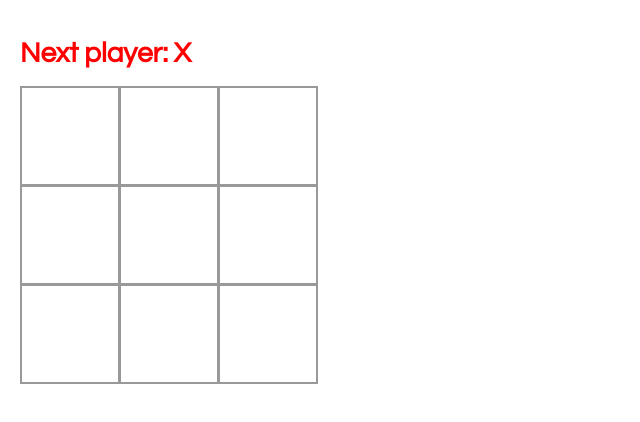
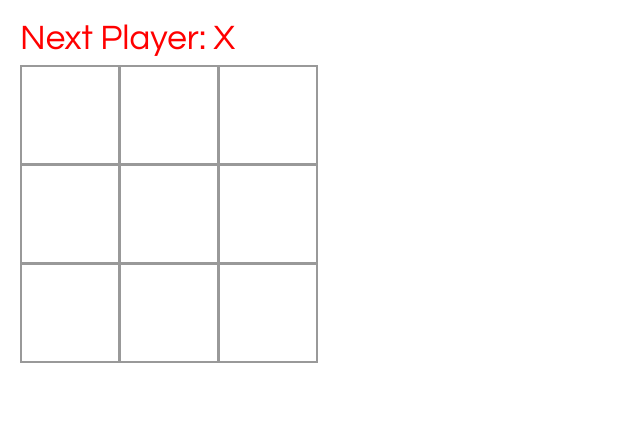
Before and after one commit to bdog72/fish-picker, a React app: page / in a window 1280 px wide. Shown: the whole page, without its empty margins (0-640 px from the left). Built offline with nearby package versions, Linux system fonts and the light colour scheme; some packages are replaced by stand-ins of ours.

Commit message:
the core game is working, not completely finished though

```diff
--- a/src/components/App.js
+++ b/src/components/App.js
@@ -1,27 +1,32 @@
 import React, { Component } from 'react'
 
-class Square extends Component {
-  render () {
-    return (
-      <button className='square' onClick={() => this.props.onClick()}>
-        {this.props.value}
-      </button>
-    )
-  }
+function Square (props) {
+  return (
+    <button className='square' onClick={props.onClick}>
+      {props.value}
+    </button>
+  )
 }
 
 class Board extends Component {
   constructor () {
     super()
     this.state = {
-      squares: Array(9).fill(null)
+      squares: Array(9).fill(null),
+      xIsNext: true
     }
   }
 
   handleClick (i) {
     const squares = this.state.squares.slice()
-    squares[i] = 'X'
-    this.setState({squares: squares})
+    if (calculateWinner(squares) || squares[i]) {
+      return
+    }
+    squares[i] = this.state.xIsNext ? 'X' : 'O'
+    this.setState({
+      squares: squares,
+      xIsNext: !this.state.xIsNext
+    })
   }
 
   renderSquare (i) {
@@ -34,9 +39,17 @@ class Board extends Component {
   }
 
   render () {
-    const status = <h1>Next player: X</h1>
+    const winner = calculateWinner(this.state.squares)
+    let status
+    if (winner) {
+      status = 'Winner: ' + winner
+    } else {
+      status = 'Next Player: ' + (this.state.xIsNext ? 'X' : 'O')
+    }
+
+    // const status = 'Next player: ' + (this.state.xIsNext ? 'X' : 'O')
     return (
-      <div>
+      <div className='board'>
         <div className='status'>{status}</div>
         <div className='board-row'>
           {this.renderSquare(0)}
@@ -75,3 +88,23 @@ class App extends Component {
 }
 
 export default App
+
+function calculateWinner (squares) {
+  const lines = [
+    [0, 1, 2],
+    [3, 4, 5],
+    [6, 7, 8],
+    [0, 3, 6],
+    [1, 4, 7],
+    [2, 5, 8],
+    [0, 4, 8],
+    [2, 4, 6]
+  ]
+  for (let i = 0; i < lines.length; i++) {
+    const [a, b, c] = lines[i]
+    if (squares[a] && squares[a] === squares[b] && squares[a] === squares[c]) {
+      return squares[a]
+    }
+  }
+  return null
+}
--- a/src/index.html
+++ b/src/index.html
@@ -3,7 +3,7 @@
 <head lang="en">
   <meta charset="UTF-8">
   <meta name="viewport" content="width=device-width, user-scalable=no, minimum-scale=1.0, maximum-scale=1.0">
-  <title>Fish Picker</title>
+  <title>Tic-Tac-Toe</title>
   <style>#root .loading { position: fixed; top: 0; right: 0; left: 0; bottom: 0; display: flex; justify-content: center; align-items: center; }</style>
 </head>
 <body>
--- a/src/styles/screen.scss
+++ b/src/styles/screen.scss
@@ -23,10 +23,6 @@ body {
   margin: 20px;
 }
 
-h1 {
-  color: red;
-}
-
 ol,
 ul {
   padding-left: 30px;
@@ -38,8 +34,15 @@ ul {
   display: table;
 }
 
+// .board {
+//   display: flex;
+//   text-align: center;
+// }
+
 .status {
   margin-bottom: 10px;
+  font-size: 35px;
+  color: red;
 }
 
 .square {
```
